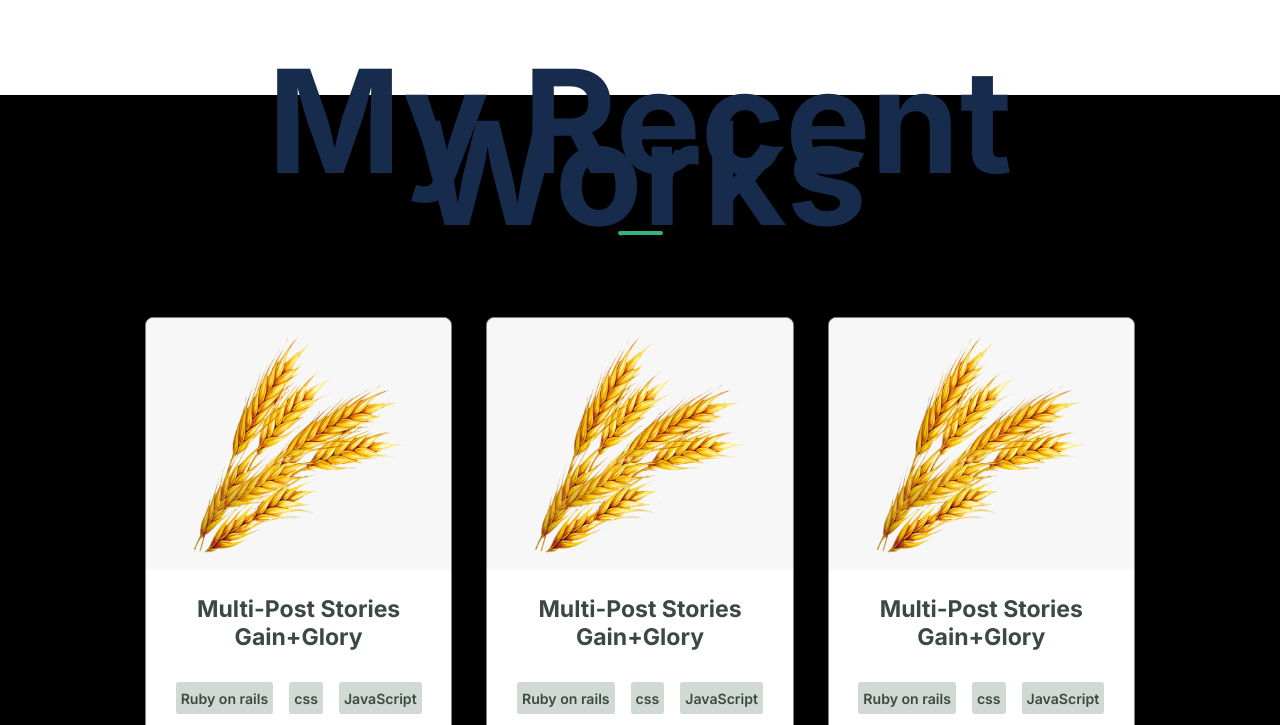
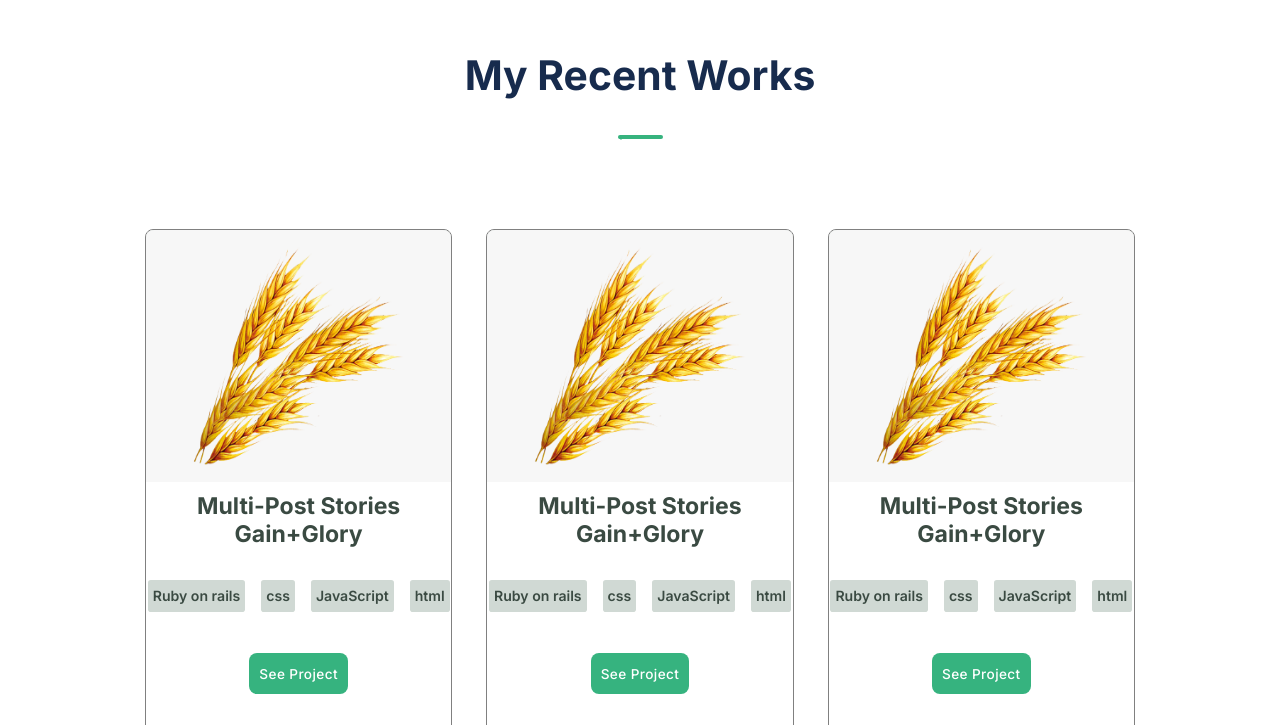
Before and after one commit to Doheera-kosi/Portfolio-setup-andmobile-first, a website: page index.html in a window 1280 px wide. Shown: the part 1085-1810 px from the top of the page. Drawn offline with nearby package versions, Linux system fonts and the light colour scheme.

Commit message:
Update index.html and style.css

```diff
--- a/style.css
+++ b/style.css
@@ -33,7 +33,7 @@ body {
 
 .welcome {
   margin-left: 15px;
-  font-size: 1.3em;
+  font-size: 1.2em;
   font-family: 'Inter', sans-serif;
   font-weight: 600;
 }
@@ -57,7 +57,7 @@ h1 {
   font-family: 'Inter', sans-serif;
   line-height: 52px;
   font-weight: 700;
-  font-size: 11.2vw;
+  font-size: 255%;
   text-align: center;
   padding: 8px;
   font-style: normal;
@@ -69,11 +69,10 @@ span {
 }
 
 p {
-  /* background: #000; */
   display: flex;
   flex-direction: column;
   font-family: 'Inter', sans-serif;
-  font-size: 5.8vw;
+  font-size: 20px;
   text-align: center;
   color: #42526e;
   padding: 8px;
@@ -88,6 +87,7 @@ p {
   line-height: 28px;
   flex-direction: column;
   text-align: center;
+  font-size: 6vw;
 }
 
 .soc-media,
@@ -122,8 +122,6 @@ p {
 
 /* Recent Work */
 .recent-work {
-  background: #000;
-  margin-top: 10vh;
   display: flex;
   flex-direction: column;
   width: 100%;
@@ -131,8 +129,6 @@ p {
 }
 
 .recent-text {
-  width: 90vw;
-  margin: auto;
   display: flex;
   justify-content: center;
   padding: 0 20px;
@@ -145,7 +141,7 @@ p {
   height: 4px;
   width: 45px;
   align-self: center;
-  margin: 4vh;
+  margin-bottom: 40px;
   border-radius: 5px;
 }
 
@@ -180,15 +176,14 @@ p {
   display: flex;
   flex-direction: column;
   align-items: center;
-  margin: auto;
-  width: 90%;
+  width: 100%;
   height: 222px;
 }
 
 h2 {
   display: flex;
   flex-direction: column;
-  width: 100%;
+  width: 90%;
   font-size: 150%;
   font-family: 'Inter', sans-serif;
   text-align: center;
```
Also changed, not shown: index.html (+1 -1 lines).
